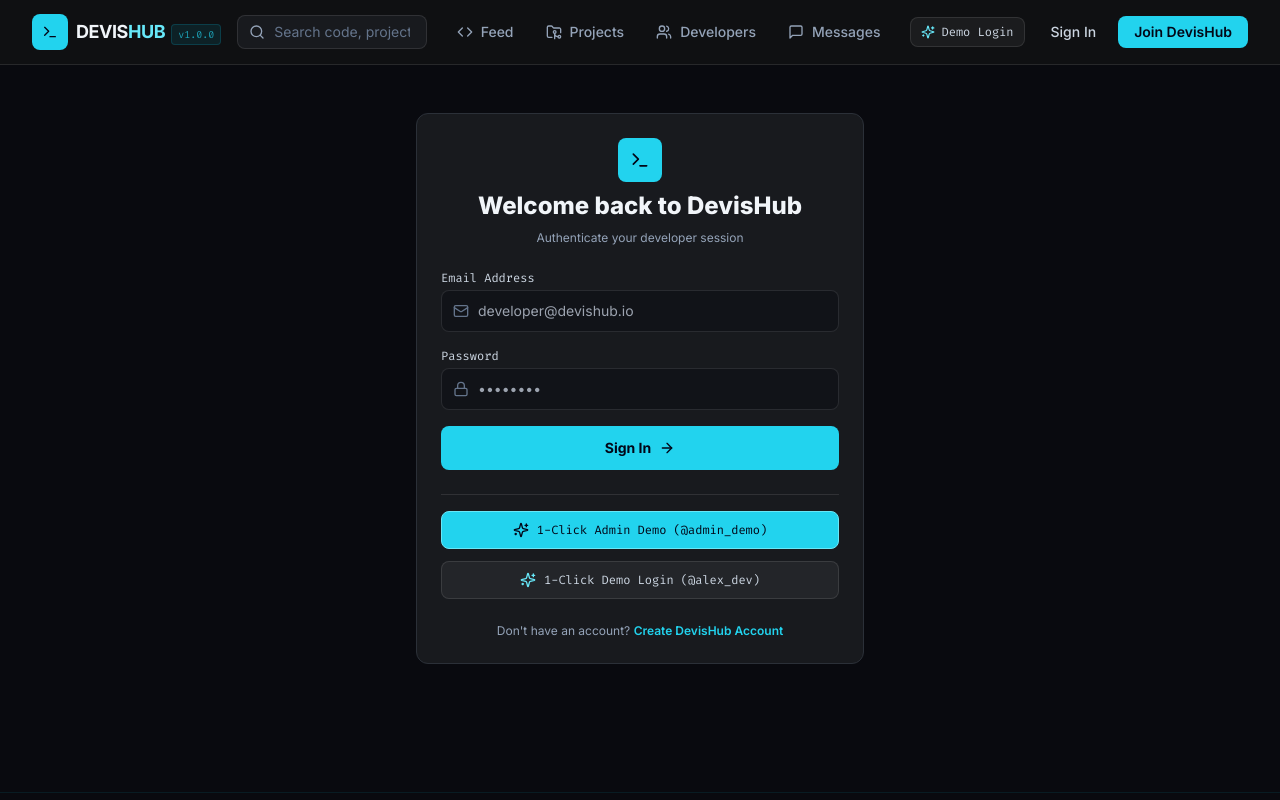
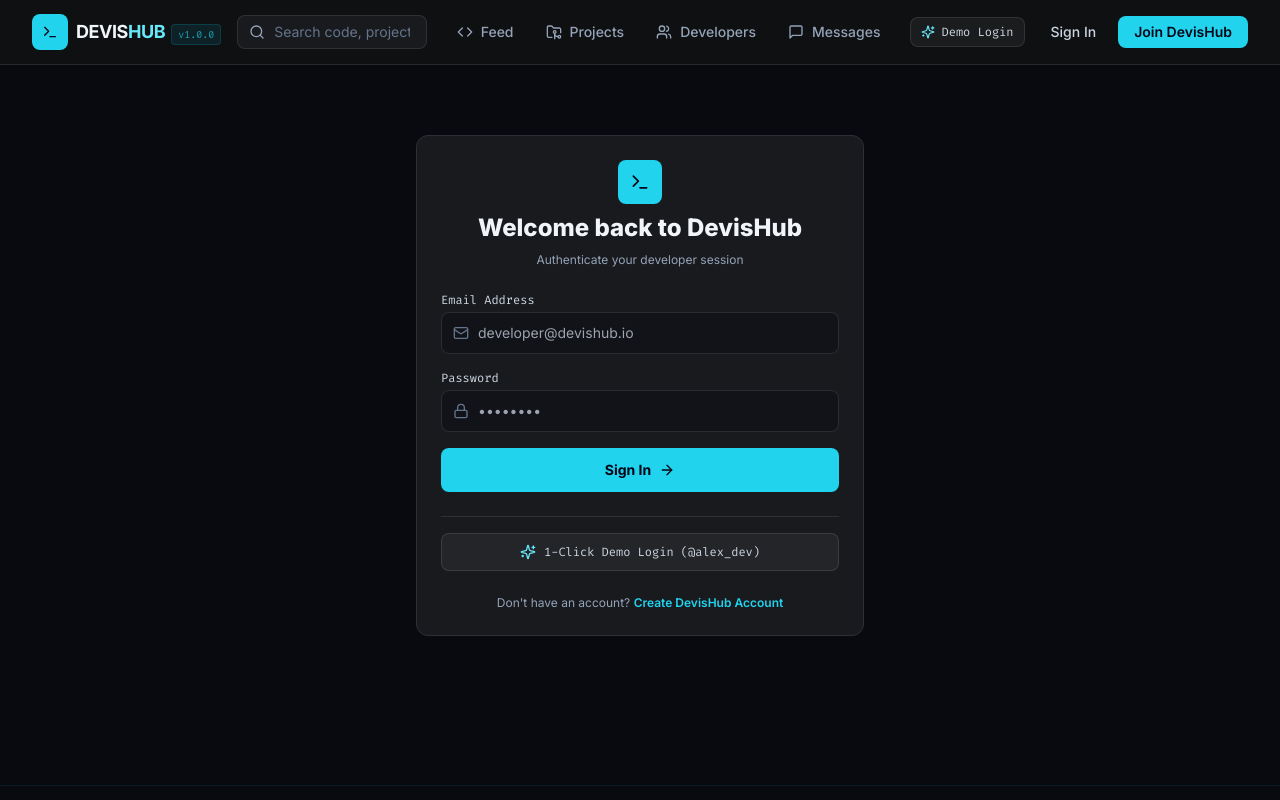
Before and after one commit to dikeshsapkota/DevisHub, a React (Vite) app in the folder client/: page /signin in a window 1280 px wide. Shown: the top 800 px of the page. Built offline with nearby package versions, Linux system fonts and the light colour scheme; no server answers.

Commit message:
Remove admin demo login from sign in

```diff
--- a/client/src/pages/SignInPage.tsx
+++ b/client/src/pages/SignInPage.tsx
@@ -96,14 +96,6 @@ export const SignInPage: React.FC = () => {
 
         <div className="relative border-t border-white/10 pt-4 text-center">
           <button
-            onClick={() => handleDemoLogin('admin_demo')}
-            disabled={loading}
-            className="mb-3 w-full py-2.5 rounded-lg text-xs font-mono bg-cyan-400 text-slate-950 border border-cyan-300 hover:bg-cyan-300 disabled:opacity-60 flex items-center justify-center gap-2 transition-colors"
-          >
-            <Sparkles className="w-4 h-4" />
-            1-Click Admin Demo (@admin_demo)
-          </button>
-          <button
             onClick={() => handleDemoLogin('alex_dev')}
             disabled={loading}
             className="w-full py-2.5 rounded-lg text-xs font-mono bg-white/5 text-slate-300 border border-white/10 hover:bg-white/10 flex items-center justify-center gap-2 transition-colors"
```
